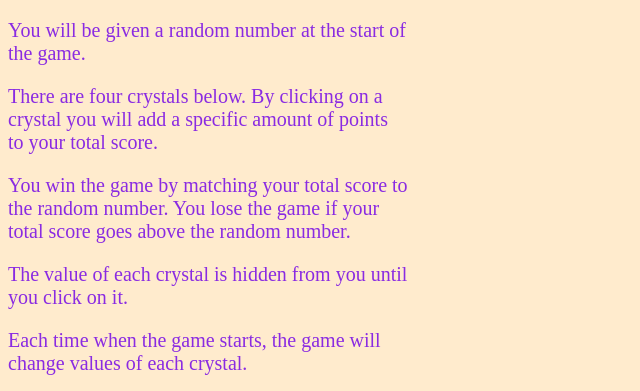
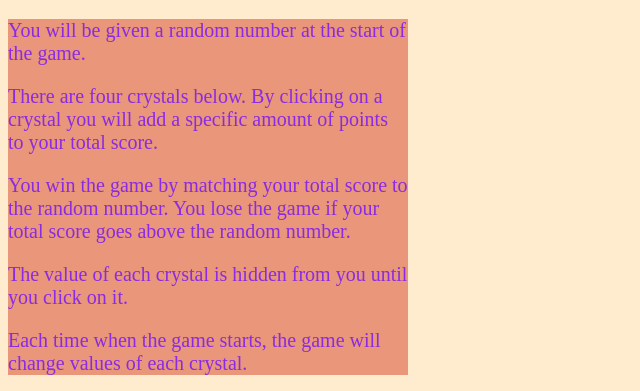
Before and after one commit to shayshae5482/unit-4-game, a plain HTML site: page index.html in a window 1280 px wide. Shown: the part 61-452 px from the top of the page, without its empty margins (0-640 px from the left). Drawn offline with nearby package versions, Linux system fonts and the light colour scheme.

Commit message:
background

```diff
--- a/assets/css/style.css
+++ b/assets/css/style.css
@@ -13,6 +13,10 @@ body {
     width: 400px;
 }
 
+.container {
+background-color: darksalmon;
+color: darkblue;
+}
 h1 {
     color: purple;
     text-align: center;
--- a/index.html
+++ b/index.html
@@ -17,13 +17,14 @@
     <h1 class="banner"> Crystals Collector!</h1>
 
     <div id="empty"></div>
+    <div class="container">
     <p> You will be given a random number at the start of the game.</p>
     <p>There are four crystals below. By clicking on a crystal you will add a specific amount of points to your total score.</p>
     <p> You win the game by matching your total score to the random number. You lose the game if your total score goes above
         the random number. </p>
     <p> The value of each crystal is hidden from you until you click on it.</p>
     <p>Each time when the game starts, the game will change values of each crystal.</p>
-
+</div>
 
     <div class="randomNumber"></div>
 
```
